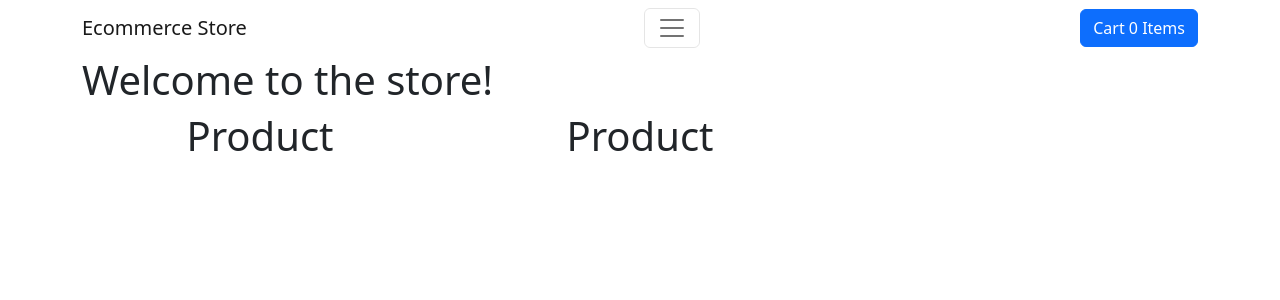
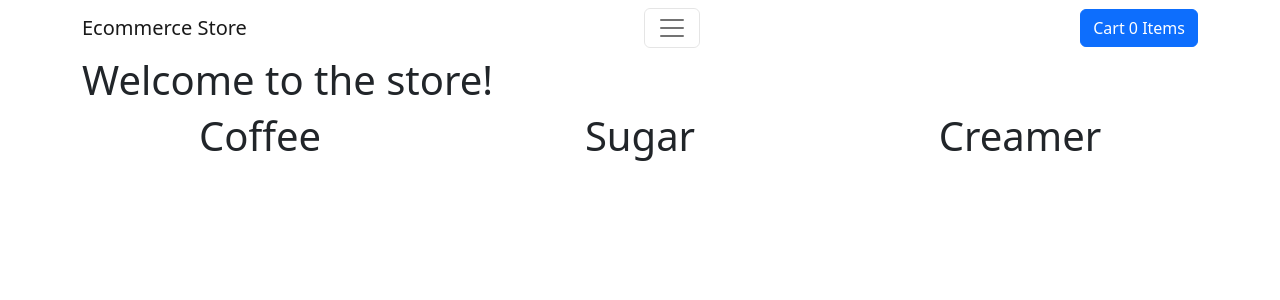
Before and after one commit to EEdouard28/reactshoppingcart, a React (Create React App) app: page / in a window 1280 px wide. Shown: the top 300 px of the page. Built offline with nearby package versions, Linux system fonts and the light colour scheme.

Commit message:
object data function created

```diff
--- a/src/pages/Store.js
+++ b/src/pages/Store.js
@@ -1,16 +1,16 @@
 import { Row, Col } from 'react-bootstrap';
+import { productsArray } from '../productsStore';
 
 function Store() {
   return (
     <>
       <h1>Welcome to the store!</h1>
       <Row xs={1} md={3} className="g-4">
-        <Col align="center">
-          <h1>Product</h1>
-        </Col>
-        <Col align="center">
-          <h1>Product</h1>
-        </Col>
+        {productsArray.map((product, idx) => (
+          <Col align="center" key={idx}>
+            <h1>{product.title}</h1>
+          </Col>
+        ))}
       </Row>
     </>
   );
```
